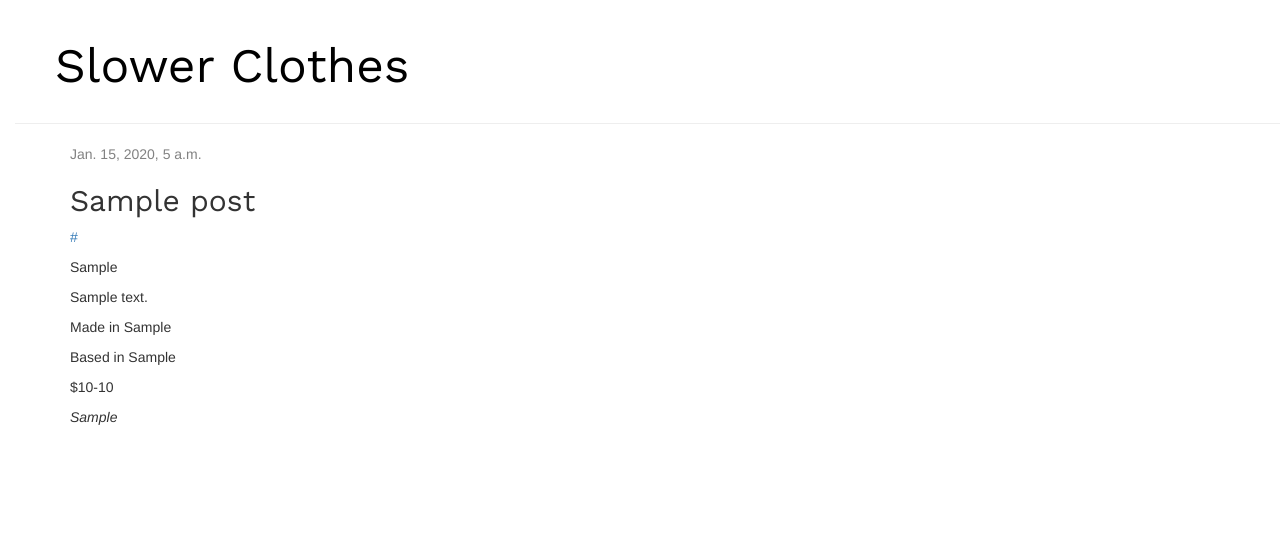
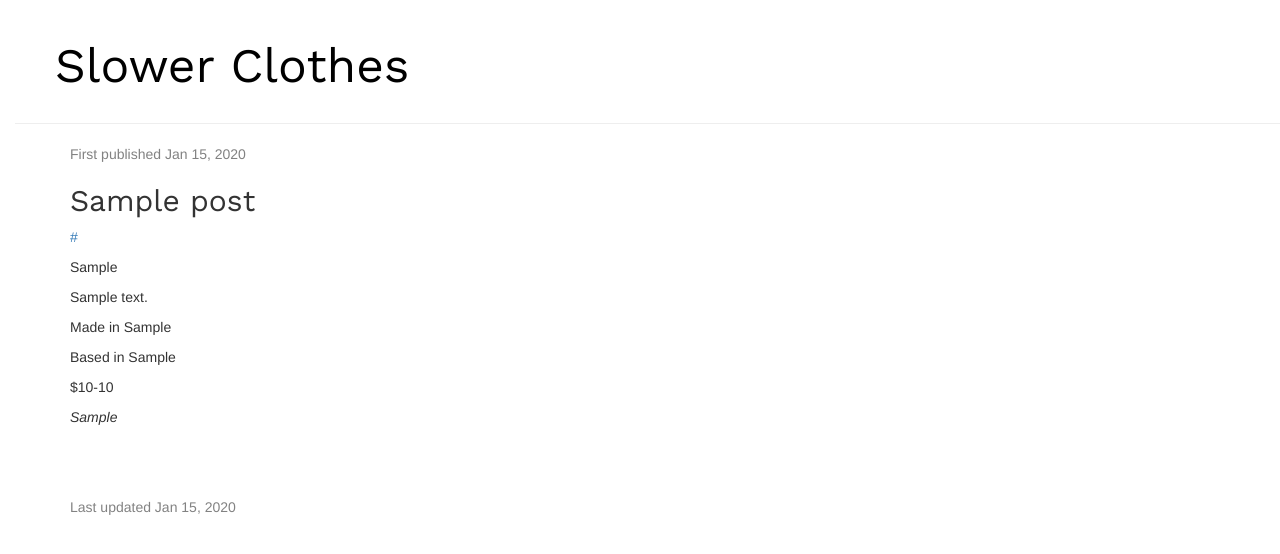
Before and after one commit to nataliasayang/slower-clothes, a Django app: page /post/1/ in a window 1280 px wide. Shown: the top 554 px of the page. Run offline with Django 3.2, Linux system fonts and the light colour scheme; tables that the repository leaves empty hold one stand-in row (values such as "Sample post"); some libraries are stand-ins or nearby versions.

Commit message:
Minor adjustments to post detail.

```diff
--- a/blog/templates/blog/post_detail.html
+++ b/blog/templates/blog/post_detail.html
@@ -4,7 +4,7 @@
     <div class="post">
         {% if post.published_date %}
             <div class="date">
-                {{ post.published_date }}
+                First published {{ post.created_date|date:"M d, Y" }}
             </div>
         {% endif %}
         {% if user.is_authenticated %}
@@ -19,4 +19,7 @@
         <p>${{ post.low_price }}-{{ post.high_price }}</p>
         <p class="tags"><i>{{ post.tags|linebreaksbr }}</i></p>
     </div>
+    <div class="date">
+        Last updated {{ post.published_date|date:"M d, Y" }}
+    </div>
 {% endblock %}
```
